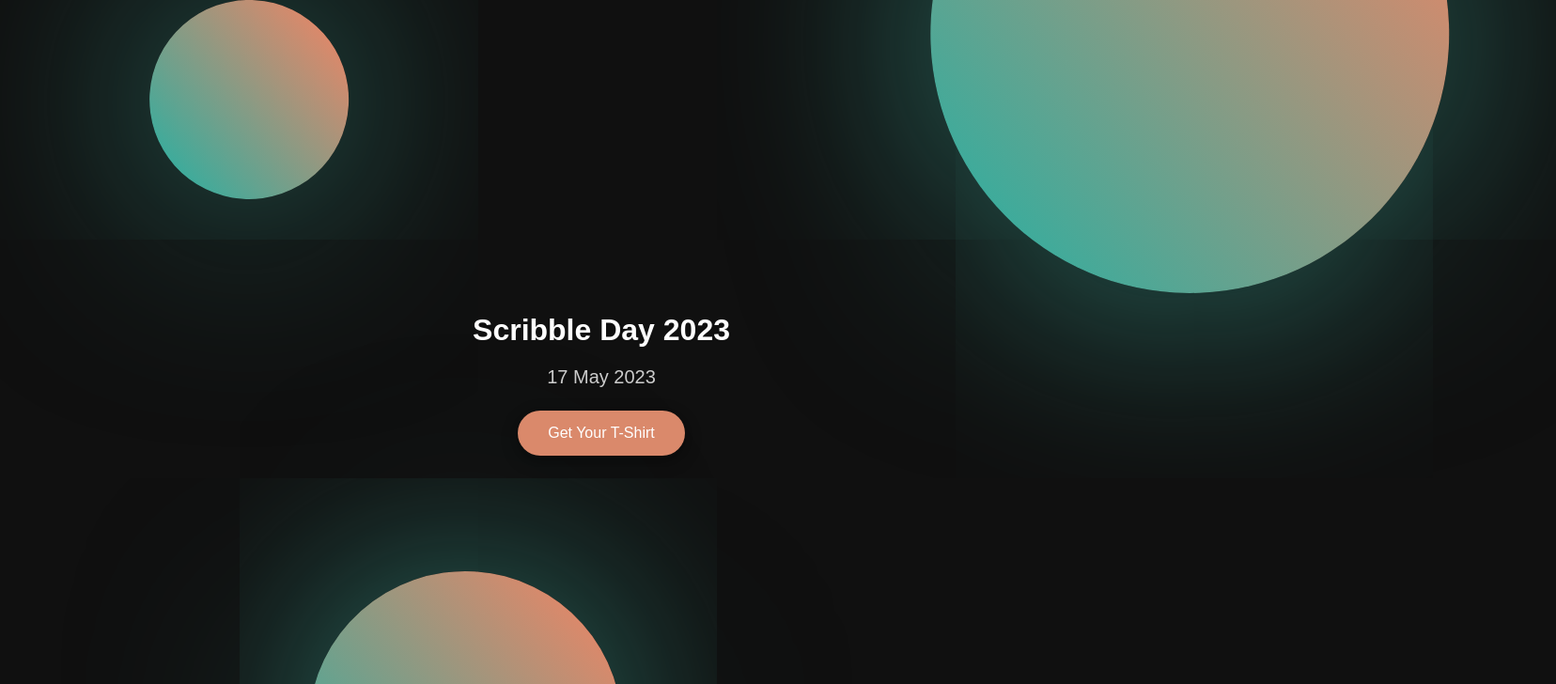
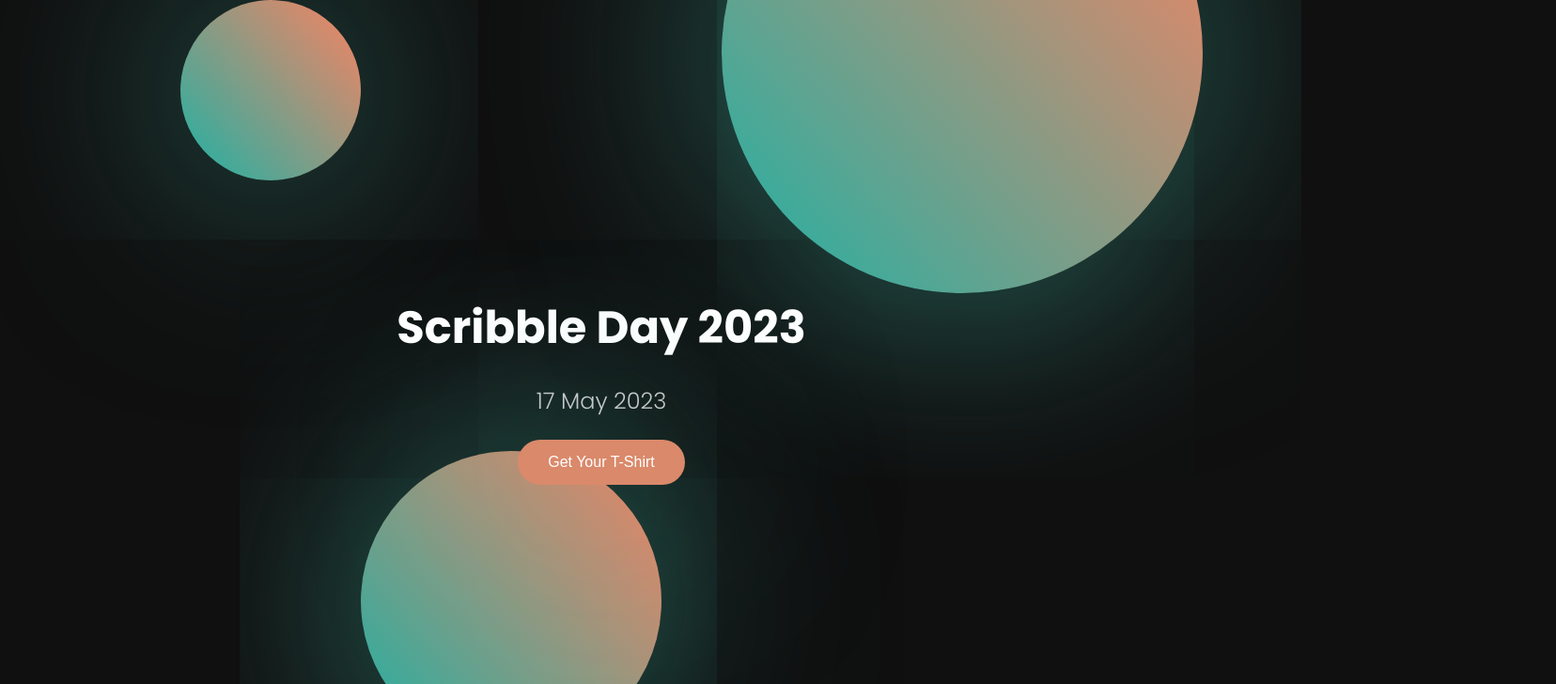
Before and after one commit to vaibhav1mg/Tic-Tac-Toe, a plain HTML site: page index.html in a window 1280 px wide. Shown: the top 728 px of the page at 94% size, 1656 px wide, since content can reach past the window. Drawn offline with Linux system fonts and the light colour scheme.

Commit message:
fixed some css

```diff
--- a/styles.css
+++ b/styles.css
@@ -1,5 +1,7 @@
+@import url('https://fonts.googleapis.com/css2?family=Poppins:wght@300;400;700&display=swap');
+
 body {
-    font-family: Arial, sans-serif;
+    font-family: 'Poppins', Arial, sans-serif;
     margin: 0;
     padding: 0;
     display: flex;
@@ -18,30 +20,30 @@ body {
 }
 
 .background:nth-child(1) {
-    width: 212.22px;
-    height: 212.22px;
-    left: 158.56px;
-    top: 0px;
+    width: 15vw;
+    height: 15vw;
+    left: 15vw;
+    top: 0;
     background: linear-gradient(180deg, #DA896B 0%, #3EAB9B 100%);
     box-shadow: 0px 4px 236px rgba(62, 171, 155, 0.73);
     transform: rotate(48.34deg);
 }
 
 .background:nth-child(2) {
-    width: 334.27px;
-    height: 334.27px;
-    left: 327.74px;
-    top: 608px;
+    width: 25vw;
+    height: 25vw;
+    left: 30vw;
+    top: 60vh;
     background: linear-gradient(180deg, #DA896B 0%, #3EAB9B 100%);
     box-shadow: 0px 4px 236px rgba(62, 171, 155, 0.73);
     transform: rotate(48.34deg);
 }
 
 .background:nth-child(3) {
-    width: 552.49px;
-    height: 552.49px;
-    left: 989.77px;
-    top: -240px;
+    width: 40vw;
+    height: 40vw;
+    right: 0;
+    top: -25vh;
     background: linear-gradient(180deg, #DA896B 0%, #3EAB9B 100%);
     box-shadow: 0px 4px 236px rgba(62, 171, 155, 0.73);
     transform: rotate(48.34deg);
@@ -54,12 +56,15 @@ body {
 
 h1 {
     color: #fff;
+    font-weight: 700;
+    font-size: 48px;
     margin-bottom: 10px;
 }
 
 .date {
     color: #ccc;
-    font-size: 20px;
+    font-weight: 300;
+    font-size: 24px;
     margin-bottom: 20px;
 }
 
@@ -72,14 +77,15 @@ button {
     text-decoration: none;
     display: inline-block;
     font-size: 16px;
+    font-weight: 400;
     margin: 4px 2px;
     cursor: pointer;
     border-radius: 25px;
-    box-shadow: 0 4px 8px 0 rgba(0, 0, 0, 0.2), 0 6px 20px 0 rgba(0, 0, 0, 0.19);
+    box-shadow: 0px 4px 236px rgba(62, 171, 155, 0.73);
     transition-duration: 0.4s;
 }
 
 button:hover {
     background-color: #3EAB9B;
-    box-shadow: 0 8px 16px 0 rgba(0, 0, 0, 0.2), 0 12px 40px 0 rgba(0, 0, 0, 0.19);
+    box-shadow: 0px 8px 236px rgba(62, 171, 155, 0.73);
 }
```
